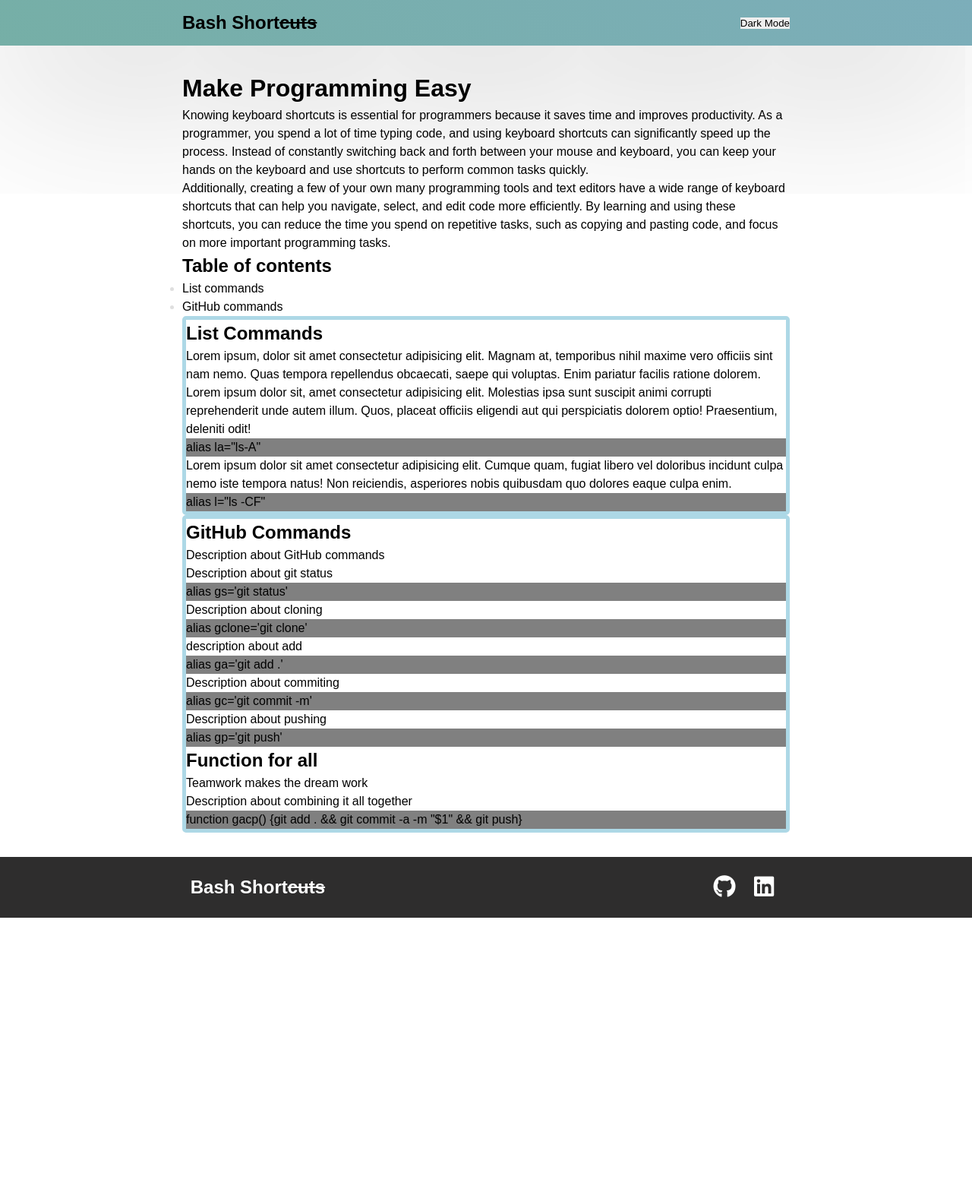
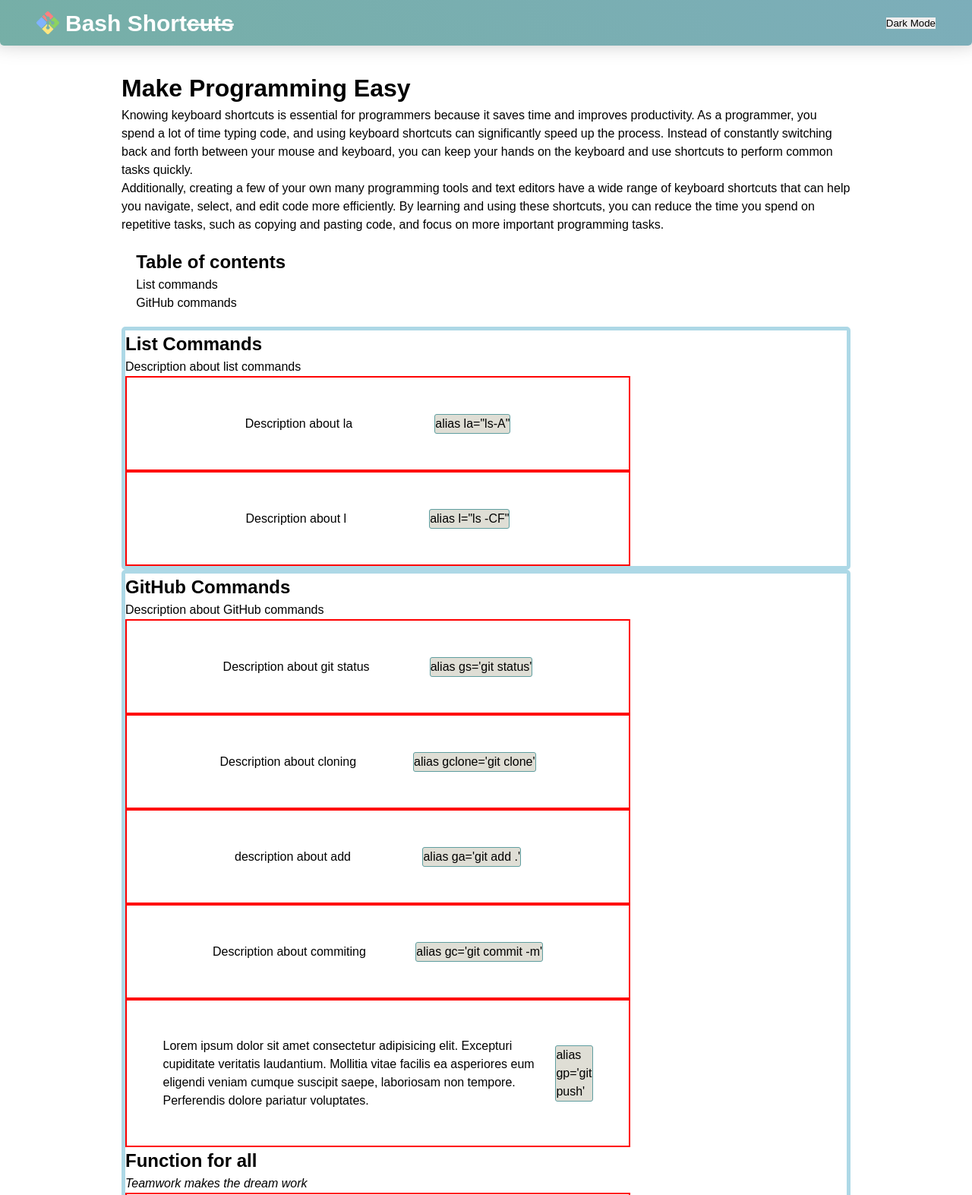
Before and after one commit to dayjyun/bash-shortcuts, a plain HTML site: page index.html in a window 1280 px wide. Shown: the top 1573 px of the page at 76% size. Before the commit the page ends 1208 px from the top, so only its background shows below. Drawn offline with Linux system fonts and the light colour scheme.

Commit message:
current progress

```diff
--- a/index.html
+++ b/index.html
@@ -5,13 +5,25 @@
     <meta http-equiv="X-UA-Compatible" content="IE=edge" />
     <meta name="viewport" content="width=device-width, initial-scale=1.0" />
     <link rel="stylesheet" href="style.css" />
-    <script src="https://kit.fontawesome.com/311656131f.js" crossorigin="anonymous"></script>
+    <script
+      src="https://kit.fontawesome.com/311656131f.js"
+      crossorigin="anonymous"
+    ></script>
     <title>Bash Shortcuts</title>
   </head>
   <body>
     <nav>
       <div class="nav-links">
-        <h2 class="page-title">Bash Short<span class="page-title-cuts">cuts</span></h2>
+        <div class="git-bash-div">
+          <img
+            class="git-bash-logo"
+            src="git-bash-logo.png"
+            alt="website logo"
+          />
+          <h2 class="page-title">
+            Bash Short<span class="page-title-cuts">cuts</span>
+          </h2>
+        </div>
         <button class="light-dark-mode">Dark Mode</button>
       </div>
     </nav>
@@ -34,19 +46,18 @@
         </p>
 
         <p>
-          Additionally, creating a few of your own
-
-          many programming tools and text editors have a wide
-          range of keyboard shortcuts that can help you navigate, select, and
-          edit code more efficiently. By learning and using these shortcuts, you
-          can reduce the time you spend on repetitive tasks, such as copying and
-          pasting code, and focus on more important programming tasks.
+          Additionally, creating a few of your own many programming tools and
+          text editors have a wide range of keyboard shortcuts that can help you
+          navigate, select, and edit code more efficiently. By learning and
+          using these shortcuts, you can reduce the time you spend on repetitive
+          tasks, such as copying and pasting code, and focus on more important
+          programming tasks.
         </p>
       </div>
 
       <div class="table-of-contents">
         <h2>Table of contents</h2>
-        <ul class="quick-links">
+        <ul>
           <li><a href="#list-commands">List commands</a></li>
           <li><a href="#github-commands">GitHub commands</a></li>
         </ul>
@@ -54,65 +65,93 @@
 
       <div id="list-commands">
         <h2>List Commands</h2>
-        Lorem ipsum, dolor sit amet consectetur adipisicing elit. Magnam at,
-        temporibus nihil maxime vero officiis sint nam nemo. Quas tempora
-        repellendus obcaecati, saepe qui voluptas. Enim pariatur facilis ratione
-        dolorem.
-
+        Description about list commands
         <ul>
-          Lorem ipsum dolor sit, amet consectetur adipisicing elit. Molestias
-          ipsa sunt suscipit animi corrupti reprehenderit unde autem illum.
-          Quos, placeat officiis eligendi aut qui perspiciatis dolorem optio!
-          Praesentium, deleniti odit!
-          <li>alias la="ls-A"</li>
-
-          Lorem ipsum dolor sit amet consectetur adipisicing elit. Cumque quam,
-          fugiat libero vel doloribus incidunt culpa nemo iste tempora natus!
-          Non reiciendis, asperiores nobis quibusdam quo dolores eaque culpa
-          enim.
-          <li>alias l="ls -CF"</li>
+          <div class="list">
+            <p>Description about la</p>
+            <li class="code">alias la="ls-A"</li>
+          </div>
+          <div class="list">
+            <p>Description about l</p>
+            <li class="code">alias l="ls -CF"</li>
+          </div>
         </ul>
       </div>
-
       <div id="github-commands">
         <h2>GitHub Commands</h2>
-        <p>
-          Description about GitHub commands
-        </p>
+        <p>Description about GitHub commands</p>
+        <ul>
+          <div class="list">
+            <p>Description about git status</p>
+            <div>
+              <li class="code">alias gs='git status'</li>
+            </div>
+          </div>
+          <div class="list">
+            <p>Description about cloning</p>
+            <div>
+              <li class="code">alias gclone='git clone'</li>
+            </div>
+          </div>
+          <div class="list">
+            <p>description about add</p>
+            <div>
+              <li class="code">alias ga='git add .'</li>
+            </div>
+          </div>
+          <div class="list">
+            <p>Description about commiting</p>
+            <div>
+              <li class="code">alias gc='git commit -m'</li>
+            </div>
+          </div>
+          <div class="list">
+            <p>
+              Lorem ipsum dolor sit amet consectetur adipisicing elit. Excepturi
+              cupiditate veritatis laudantium. Mollitia vitae facilis ea
+              asperiores eum eligendi veniam cumque suscipit saepe, laboriosam
+              non tempore. Perferendis dolore pariatur voluptates.
+            </p>
+            <div>
+              <li class="code">alias gp='git push'</li>
+            </div>
+          </div>
+          <h2>Function for all</h2>
+          <p style="font-style: italic">Teamwork makes the dream work</p>
+          <div class="list">
+            <p>Description about combining it all together</p>
+            <div>
+              <pre class="code">
 
-        <ul>
-          <p>Description about git status</p>
-          <li>alias gs='git status'</li>
-
-          <p>Description about cloning</p>
-          <li>alias gclone='git clone'</li>
-
-          <p>description about add</p>
-          <li>alias ga='git add .'</li>
-
-          <p>Description about commiting</p>
-          <li>alias gc='git commit -m'</li>
-
-          <p>Description about pushing</p>
-          <li>alias gp='git push'</li>
-
-          <h2>Function for all</h2>
-          <p>Teamwork makes the dream work</p>
-          <p>Description about combining it all together</p>
-          <li>
-            function gacp() {git add . && git commit -a -m "$1" && git push}
-          </li>
+        function gacp() {
+            git add . && git commit -a -m "$1" && git push
+        }
+              </pre>
+            </div>
+          </div>
         </ul>
       </div>
     </main>
 
     <footer>
-      <h2 class="page-title"><a href="/index.html">Bash Short<span class="page-title-cuts">cuts</a></h2>
+      <h2 class="page-title">
+        <a href="/index.html">
+          <img
+            class="git-bash-logo"
+            src="git-bash-logo.png"
+            alt="website logo"
+          />
+          Bash Short<span class="page-title-cuts">cuts </span>
+        </a>
+      </h2>
       <div class="footer-links">
         <a title="GitHub" target="_blank" href="https://github.com/dayjyun">
-            <i class="fa-brands fa-github"></i>
+          <i class="fa-brands fa-github"></i>
         </a>
-        <a title="LinkedIn" target="'_blank" href="https://www.linkedin.com/in/kevinbarrios12/"
+        <a
+          title="LinkedIn"
+          target="'_blank"
+          href="https://www.linkedin.com/in/kevinbarrios12/"
           ><i class="fa-brands fa-linkedin"></i>
         </a>
       </div>
--- a/style.css
+++ b/style.css
@@ -5,10 +5,15 @@
   border: 0;
   box-sizing: border-box;
   font-family: Arial, Helvetica, sans-serif;
+  list-style: none;
 }
 
 a {
   text-decoration: none;
+}
+
+button:hover {
+  cursor: pointer;
 }
 
 /* body */
@@ -16,15 +21,33 @@ body {
   font-size: 16px;
   line-height: 1.5;
   list-style: none;
-  min-width: 50rem;
+  min-width: 20rem;
 }
 
 .page-title {
-    /* font-size: ; */
+  font-size: 30px;
+  position: relative;
+  color: white;
 }
 
 .page-title-cuts {
-    text-decoration:line-through
+  text-decoration: line-through;
+}
+
+.git-bash-div {
+  display: flex;
+  justify-content: space-between;
+  align-items: center;
+}
+
+.git-bash-logo {
+  height: 30px;
+  background-color: transparent;
+  /* padding-right: 5px; */
+}
+
+img {
+  background-color: transparent;
 }
 
 /* nav */
@@ -37,7 +60,8 @@ nav {
   background-image: var(--nav-gradient);
   --nav-gradient: linear-gradient(45deg, #70b096, #80adc5, #9895c5);
   animation: navigation-bar-color 30s infinite alternate;
-  box-shadow: 1px 7px 400px 9px rgba(0,0,0,0.36);
+  box-shadow: 0px -17px 30px 9px rgba(0, 0, 0, 0.36);
+  border-radius: 0 0 5px 5px;
 }
 
 @keyframes navigation-bar-color {
@@ -51,24 +75,30 @@ nav {
 
 .nav-links {
   height: 100%;
-  max-width: 100rem;
-  min-width: 50rem;
+  width: 80rem;
+  min-width: 20rem;
   display: flex;
   justify-content: space-between;
   align-items: center;
+  padding: 0 3rem;
+}
+
+.git-bash-div .git-bash-logo {
+    padding-right: 8px;
 }
 
 /* main */
 main {
-  margin: 2rem 15rem;
+  max-width: 60rem;
+  margin: 2rem auto;
 }
 
 /* intro */
 
 /* table of contents */
-.table-of-contents a{
-    /* margin: 0 1rem; */
-    /* why are the circles so far? */
+.table-of-contents {
+    padding: 1.2rem 0;
+    margin: 0 1.2rem;
 }
 
 li a {
@@ -76,9 +106,14 @@ li a {
   background-color: white;
 }
 
-.quick-links {
-  color: rgb(223, 223, 223);
-  width: 50%;
+.list {
+    border: 2px solid red;
+    width: 70%;
+    height: 100%;
+    display: flex;
+    justify-content: space-evenly;
+    align-items: center;
+    padding: 5%;
 }
 
 #list-commands,
@@ -87,16 +122,21 @@ li a {
   border-radius: 5px;
 }
 
-#list-commands li,
-#github-commands li {
-  background-color: gray;
-  list-style: none;
+/* #list-commands li, */
+/* #github-commands li */
+.code {
+  background-color: rgb(223, 222, 213);
+  display: flex;
+  justify-content: center;
+  align-items: center;
+  border-radius: 3px;
+  border: 1px solid cadetblue
 }
 
 /* footer */
 footer {
   background-color: #2e2d2d;
-  height: 5rem;
+  height: 5.5rem;
   top: 0;
   display: flex;
   justify-content: space-around;
@@ -113,9 +153,5 @@ footer a {
 }
 
 .fa-brands {
-    font-size: 30px;
+  font-size: 30px;
 }
-
-/* .footer-links a:hover {
-  text-decoration: underline;
-} */
```
Also changed, not shown: git-bash-logo.png (added).
